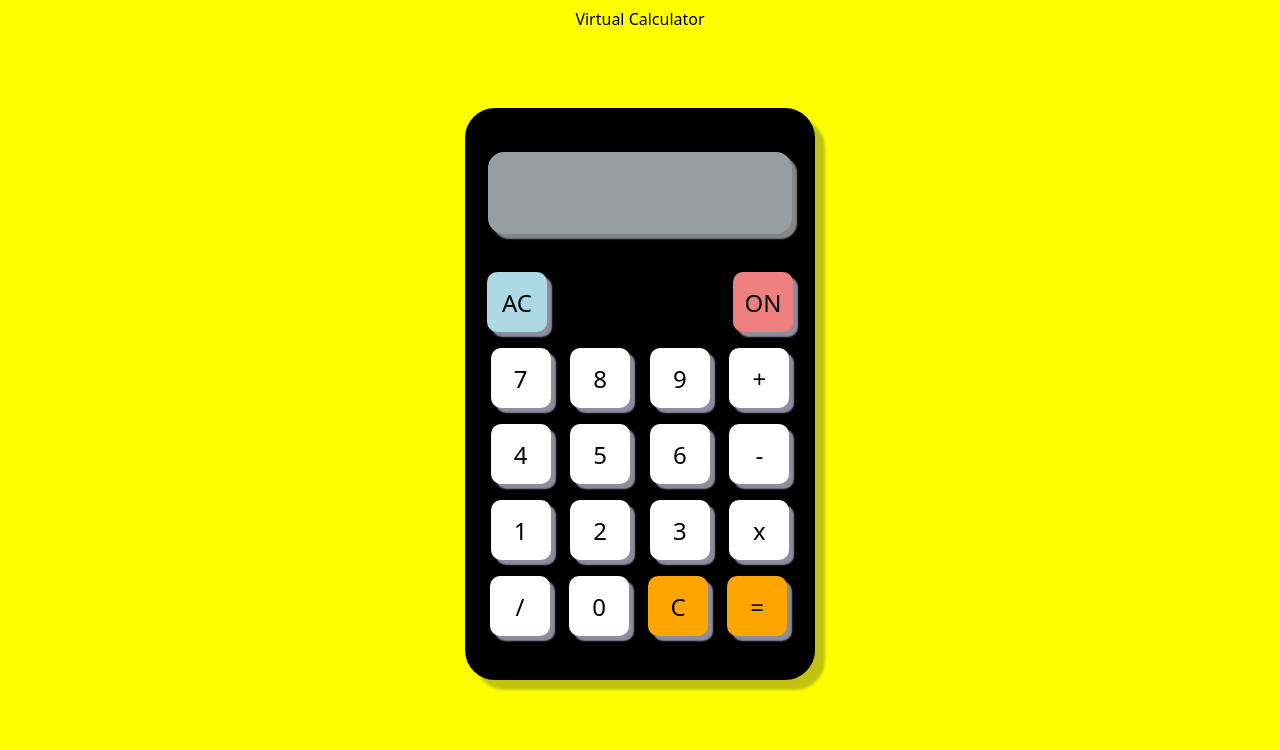
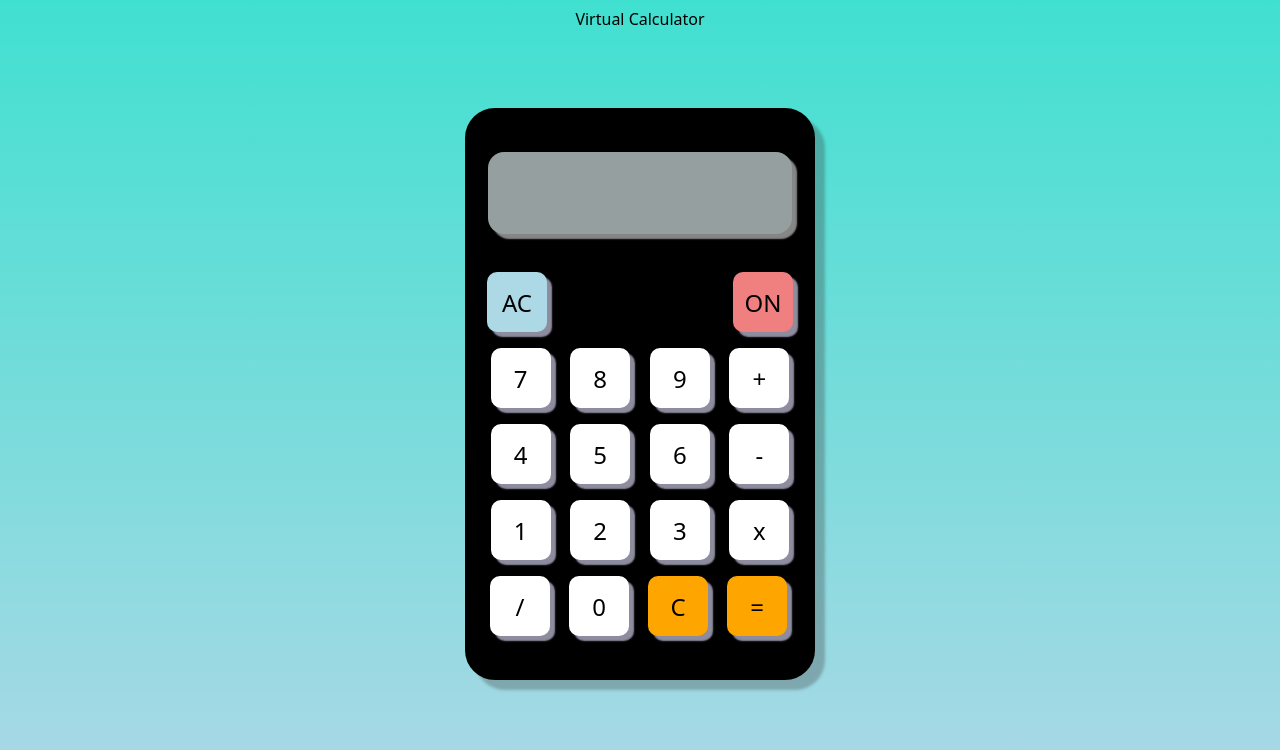
Before and after one commit to SoumyadeepBera0230b/Soumyadeep.github.io, a plain HTML site: page index.html in a window 1280 px wide. Drawn offline with Linux system fonts and the light colour scheme.

Commit message:
Saleem has updated css file

```diff
--- a/style.css
+++ b/style.css
@@ -1,12 +1,11 @@
 *{
-    background: yellow;
     font-family: system-ui, -apple-system, BlinkMacSystemFont, 'Segoe UI', Roboto, Oxygen, Ubuntu, Cantarell, 'Open Sans', 'Helvetica Neue', sans-serif;
     text-align: center;
 
 }
 
 html {
-    background-image: Yellow;
+    background-image: linear-gradient(turquoise, lightblue);
     background-position: center;
     background-repeat: no-repeat;
     text-align: center;
```
